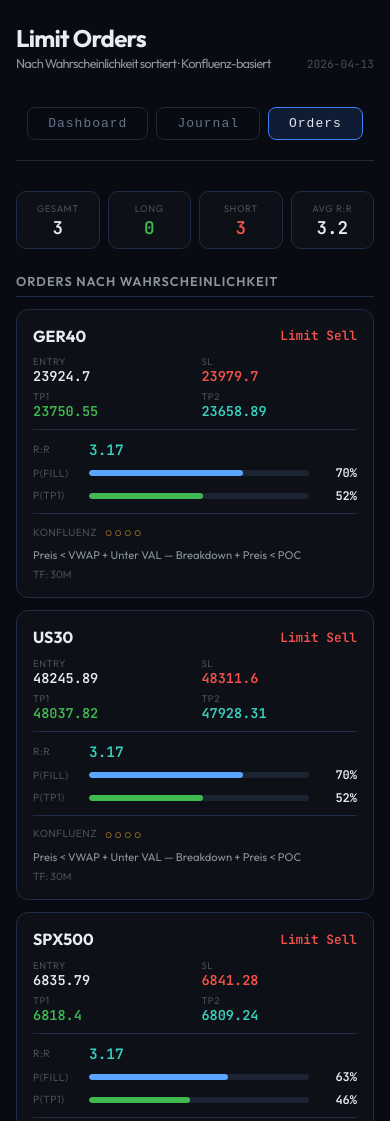
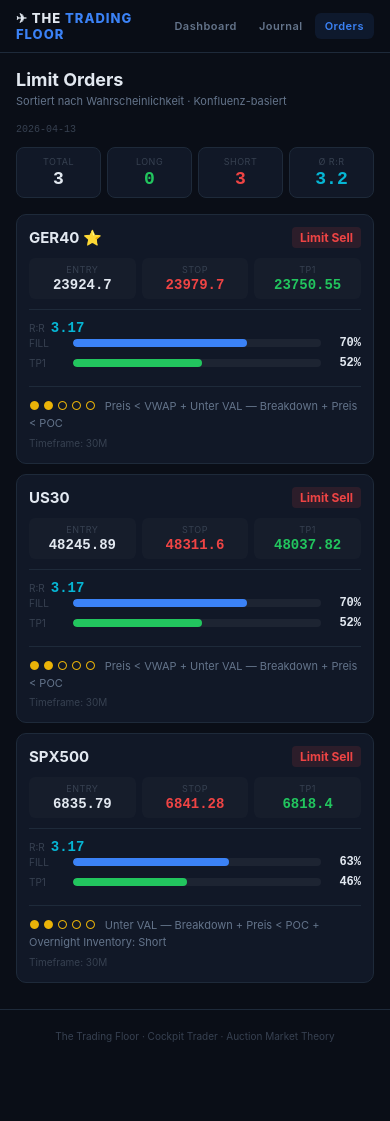
Before and after one commit to chrisaibizz/cockpit-trader, a plain HTML site: page orders.html in a window 390 px wide. Shown: the top 1121 px of the page. After the commit the page ends 1062 px from the top, so only its background shows below. Drawn offline with Linux system fonts and the light colour scheme.

Commit message:
Journal + Orders Redesign - mobile-first clean

```diff
--- a/orders.html
+++ b/orders.html
@@ -3,151 +3,166 @@
 <head>
 <meta charset="UTF-8">
 <meta name="viewport" content="width=device-width, initial-scale=1.0, maximum-scale=1.0, user-scalable=no">
-<title>The Trading Floor — Orders</title>
-<link href="https://fonts.googleapis.com/css2?family=Outfit:wght@300;400;500;600;700;800&family=JetBrains+Mono:wght@400;500;600&display=swap" rel="stylesheet">
-<link rel="stylesheet" href="styles.css">
+<title>Trading Floor — Orders</title>
+<style>
+:root{--bg:#0a0e17;--card:#111827;--border:#1e2a3a;--text:#e2e8f0;--muted:#64748b;--dim:#374151;--green:#22c55e;--red:#ef4444;--yellow:#eab308;--blue:#3b82f6;--cyan:#06b6d4}
+*{margin:0;padding:0;box-sizing:border-box}
+body{background:var(--bg);color:var(--text);font-family:-apple-system,BlinkMacSystemFont,'Segoe UI',sans-serif;padding:0;min-height:100vh;font-size:14px}
+nav{position:sticky;top:0;z-index:100;background:rgba(10,14,23,0.95);backdrop-filter:blur(12px);border-bottom:1px solid var(--border);padding:10px 16px;display:flex;align-items:center;justify-content:space-between}
+.nav-brand{font-weight:800;font-size:13px;letter-spacing:1px;color:var(--text)}
+.nav-brand span{color:var(--blue)}
+.nav-links{display:flex;gap:2px}
+.nav-links a{color:var(--muted);text-decoration:none;padding:6px 10px;font-size:11px;font-weight:600;border-radius:6px;letter-spacing:0.5px}
+.nav-links a.active{color:var(--blue);background:rgba(59,130,246,0.1)}
+main{padding:16px;max-width:600px;margin:0 auto}
+.page-title{font-size:18px;font-weight:700;margin-bottom:4px}
+.page-sub{font-size:11px;color:var(--muted);margin-bottom:16px}
+.ts{font-size:10px;color:var(--dim);margin-bottom:12px;font-family:monospace}
+
+/* Stats bar */
+.stats-bar{display:grid;grid-template-columns:repeat(4,1fr);gap:6px;margin-bottom:16px}
+.stat{text-align:center;background:var(--card);border:1px solid var(--border);border-radius:8px;padding:8px 4px}
+.stat-label{font-size:9px;color:var(--dim);text-transform:uppercase;letter-spacing:0.5px}
+.stat-value{font-size:18px;font-weight:800;font-family:monospace;margin-top:2px}
+
+/* Order card */
+.order{background:var(--card);border:1px solid var(--border);border-radius:10px;padding:12px;margin-bottom:10px;transition:border-color 0.2s}
+.order:first-of-type{border-color:var(--cyan)}
+.order-top{display:flex;justify-content:space-between;align-items:center;margin-bottom:10px}
+.order-inst{font-size:15px;font-weight:700}
+.order-type{font-size:12px;font-weight:700;padding:3px 8px;border-radius:4px}
+.type-buy{background:rgba(34,197,94,0.12);color:var(--green)}
+.type-sell{background:rgba(239,68,68,0.12);color:var(--red)}
+
+/* Price grid */
+.price-grid{display:grid;grid-template-columns:repeat(3,1fr);gap:6px;margin-bottom:10px;padding-bottom:10px;border-bottom:1px solid var(--border)}
+.pg{text-align:center;background:rgba(255,255,255,0.02);border-radius:6px;padding:6px}
+.pg-label{font-size:9px;color:var(--dim);text-transform:uppercase;letter-spacing:0.5px}
+.pg-value{font-size:14px;font-weight:700;font-family:monospace;margin-top:2px}
+
+/* Probability */
+.prob-section{margin-bottom:10px;padding-bottom:10px;border-bottom:1px solid var(--border)}
+.prob-row{display:flex;align-items:center;gap:8px;margin-bottom:6px}
+.prob-label{font-size:10px;color:var(--dim);min-width:36px;text-transform:uppercase}
+.prob-bar{flex:1;height:8px;background:rgba(255,255,255,0.05);border-radius:4px;overflow:hidden}
+.prob-fill{height:100%;border-radius:4px;transition:width 0.6s ease}
+.prob-pct{font-size:12px;font-weight:700;font-family:monospace;min-width:32px;text-align:right}
+.rr-badge{display:flex;align-items:center;gap:6px}
+.rr-label{font-size:10px;color:var(--dim)}
+.rr-value{font-size:14px;font-weight:800;color:var(--cyan);font-family:monospace}
+
+/* Confluence */
+.conf{font-size:11px;color:var(--muted);line-height:1.5}
+.conf-dots{color:var(--yellow);letter-spacing:3px;font-size:12px;margin-right:6px}
+.conf-tf{font-size:10px;color:var(--dim);margin-top:4px}
+
+/* Empty */
+.empty{text-align:center;padding:60px 20px;color:var(--dim)}
+.empty h3{color:var(--muted);font-size:14px;margin-bottom:8px}
+.empty p{font-size:12px;line-height:1.6}
+footer{text-align:center;padding:20px;font-size:10px;color:var(--dim);border-top:1px solid var(--border)}
+</style>
 </head>
 <body>
-
+<nav>
+  <div class="nav-brand">✈ THE <span>TRADING FLOOR</span></div>
+  <div class="nav-links">
+    <a href="index.html">Dashboard</a>
+    <a href="journal.html">Journal</a>
+    <a href="orders.html" class="active">Orders</a>
+  </div>
+</nav>
 <main>
-  <div class="header">
-    <h1>Limit Orders<small>Nach Wahrscheinlichkeit sortiert &middot; Konfluenz-basiert</small></h1>
-    <div class="timestamp" id="ordersDate"></div>
-  </div>
-  <div style="display:flex;justify-content:center;gap:8px;padding:12px 0 20px;border-bottom:1px solid #1e2a3a;margin-bottom:30px;">
-    <a href="index.html" style="color:#64748b;text-decoration:none;padding:8px 20px;font-size:13px;font-family:'SF Mono','Fira Code',monospace;border-radius:8px;border:1px solid #1e2a3a;letter-spacing:1px;">Dashboard</a>
-    <a href="journal.html" style="color:#64748b;text-decoration:none;padding:8px 20px;font-size:13px;font-family:'SF Mono','Fira Code',monospace;border-radius:8px;border:1px solid #1e2a3a;letter-spacing:1px;">Journal</a>
-    <a href="orders.html" style="color:#e2e8f0;text-decoration:none;padding:8px 20px;font-size:13px;font-family:'SF Mono','Fira Code',monospace;border-radius:8px;background:rgba(59,130,246,0.15);border:1px solid #3b82f6;letter-spacing:1px;">Orders</a>
-  </div>
-
+  <div class="page-title">Limit Orders</div>
+  <div class="page-sub">Sortiert nach Wahrscheinlichkeit · Konfluenz-basiert</div>
   <div id="content">
-    <div class="loading">
-      <div class="spinner"></div>
-      <p>Lade Orders...</p>
-    </div>
+    <div class="empty"><h3>Lade Orders...</h3></div>
   </div>
 </main>
-
-<footer>
-  The Trading Floor v1.0 &middot; Cockpit Trader &middot; CFD Trading via Vantage
-</footer>
-
+<footer>The Trading Floor · Cockpit Trader · Auction Market Theory</footer>
 <script>
-function updateClock(){
-  const now=new Date();
-  const el=document.getElementById('navTime');
-  if(el) el.textContent=now.toLocaleString('de-DE',{weekday:'short',day:'2-digit',month:'2-digit',hour:'2-digit',minute:'2-digit'});
-}
-updateClock();setInterval(updateClock,30000);
-
-async function loadOrders(){
+async function load(){
   try{
-    const res=await fetch('journal-data.json?t='+Date.now());
-    if(!res.ok) throw new Error('Noch keine Orders vorhanden');
-    return await res.json();
+    const r=await fetch('journal-data.json?t='+Date.now());
+    if(!r.ok) throw new Error();
+    return await r.json();
   }catch(e){
-    document.getElementById('content').innerHTML=`
-      <div class="placeholder">
-        <h3>Orders werden nach der naechsten Morning-Analyse verfuegbar</h3>
-        <p>Claude Code berechnet Limit Orders basierend auf Konfluenz-Analyse.<br>
-        Sortiert nach Wahrscheinlichkeit (P(TP1)), mit R:R und Konfluenz-Score.</p>
-      </div>`;
+    document.getElementById('content').innerHTML='<div class="empty"><h3>Keine Orders vorhanden</h3><p>Werden nach der Morning-Analyse erstellt.</p></div>';
     return null;
   }
 }
+function render(d){
+  if(!d)return;
 
-function render(d){
-  if(!d) return;
-  const el=document.getElementById('ordersDate');
-  if(el) el.textContent=d.date||'';
-
-  // Collect all orders from all instruments
-  let allOrders=[];
-  if(d.instruments){
-    for(const inst of d.instruments){
-      if(inst.orders){
-        for(const o of inst.orders){
-          allOrders.push({...o, instrument:inst.name});
-        }
-      }
-    }
-  }
+  // Collect orders from all instruments
+  let all=[];
+  (d.instruments||[]).forEach(inst=>{
+    (inst.orders||[]).forEach(o=>{
+      all.push({...o,instrument:inst.name,bias:inst.bias,bias_score:inst.bias_score});
+    });
+  });
 
   // Sort by P(TP1) descending
-  allOrders.sort((a,b)=>(parseFloat(b.p_tp1)||0)-(parseFloat(a.p_tp1)||0));
+  all.sort((a,b)=>(parseFloat(b.p_tp1)||0)-(parseFloat(a.p_tp1)||0));
 
-  if(!allOrders.length){
-    document.getElementById('content').innerHTML=`
-      <div class="placeholder">
-        <h3>Keine Limit Orders fuer heute</h3>
-        <p>Die Morning-Analyse hat keine Orders mit ausreichender Konfluenz gefunden,<br>
-        oder die Analyse wurde noch nicht durchgefuehrt.</p>
-      </div>`;
+  if(!all.length){
+    document.getElementById('content').innerHTML='<div class="empty"><h3>Keine Orders für heute</h3><p>Kein Setup mit ausreichender Konfluenz gefunden.</p></div>';
     return;
   }
 
-  let html=`<div class="orders-summary">
-    <div class="os-item"><div class="os-label">Gesamt</div><div class="os-value">${allOrders.length}</div></div>
-    <div class="os-item"><div class="os-label">Long</div><div class="os-value" style="color:var(--green)">${allOrders.filter(o=>(o.type||'').includes('Buy')).length}</div></div>
-    <div class="os-item"><div class="os-label">Short</div><div class="os-value" style="color:var(--red)">${allOrders.filter(o=>(o.type||'').includes('Sell')).length}</div></div>
-    <div class="os-item"><div class="os-label">Avg R:R</div><div class="os-value">${(allOrders.reduce((s,o)=>s+(parseFloat(o.rr)||0),0)/allOrders.length).toFixed(1)}</div></div>
-  </div>`;
+  const longs=all.filter(o=>(o.type||'').toLowerCase().includes('buy')).length;
+  const shorts=all.length-longs;
+  const avgRR=(all.reduce((s,o)=>s+(parseFloat(o.rr)||0),0)/all.length).toFixed(1);
 
-  // Order cards (mobile friendly, no table)
-  html+=`<div class="section-title">Orders nach Wahrscheinlichkeit</div>`;
-  html+=`<div class="order-list">`;
+  let h='<div class="ts">'+d.date+'</div>';
+  h+='<div class="stats-bar">';
+  h+='<div class="stat"><div class="stat-label">Total</div><div class="stat-value">'+all.length+'</div></div>';
+  h+='<div class="stat"><div class="stat-label">Long</div><div class="stat-value" style="color:var(--green)">'+longs+'</div></div>';
+  h+='<div class="stat"><div class="stat-label">Short</div><div class="stat-value" style="color:var(--red)">'+shorts+'</div></div>';
+  h+='<div class="stat"><div class="stat-label">Ø R:R</div><div class="stat-value" style="color:var(--cyan)">'+avgRR+'</div></div>';
+  h+='</div>';
 
-  for(const o of allOrders){
-    const isLong=(o.type||'').includes('Buy');
-    const typeColor=isLong?'var(--green)':'var(--red)';
+  all.forEach((o,i)=>{
+    const isBuy=(o.type||'').toLowerCase().includes('buy');
+    const typeCls=isBuy?'type-buy':'type-sell';
+    const pFill=parseFloat(o.p_fill)||0;
     const pTp1=parseFloat(o.p_tp1)||0;
-    const pFill=parseFloat(o.p_fill)||0;
-    const confScore=(o.confluence||'').split('✓').length-1;
+    const conf=(o.confluence||'');
+    const dots=conf.split(/[✓+,]/).length-1;
 
-    html+=`
-    <div class="order-card">
-      <div class="order-top">
-        <div class="order-instrument">${o.instrument||'—'}</div>
-        <div class="order-type" style="color:${typeColor}">${o.type||'—'}</div>
-      </div>
-      <div class="order-prices">
-        <div class="op"><div class="op-label">Entry</div><div class="op-value">${o.entry||'—'}</div></div>
-        <div class="op"><div class="op-label">SL</div><div class="op-value" style="color:var(--red)">${o.sl||'—'}</div></div>
-        <div class="op"><div class="op-label">TP1</div><div class="op-value" style="color:var(--green)">${o.tp1||'—'}</div></div>
-        ${o.tp2?`<div class="op"><div class="op-label">TP2</div><div class="op-value" style="color:var(--cyan)">${o.tp2}</div></div>`:''}
-      </div>
-      <div class="order-metrics">
-        <div class="om">
-          <div class="om-label">R:R</div>
-          <div class="om-value">${o.rr||'—'}</div>
-        </div>
-        <div class="om">
-          <div class="om-label">P(Fill)</div>
-          <div class="om-bar"><div class="om-fill" style="width:${pFill}%;background:var(--blue)"></div></div>
-          <div class="om-pct">${o.p_fill||'—'}%</div>
-        </div>
-        <div class="om">
-          <div class="om-label">P(TP1)</div>
-          <div class="om-bar"><div class="om-fill" style="width:${pTp1}%;background:var(--green)"></div></div>
-          <div class="om-pct">${o.p_tp1||'—'}%</div>
-        </div>
-      </div>
-      <div class="order-confluence">
-        <div class="oc-label">Konfluenz</div>
-        <div class="oc-dots">${'●'.repeat(confScore)}${'○'.repeat(4-confScore)}</div>
-        <div class="oc-text">${o.confluence||'—'}</div>
-      </div>
-      <div class="order-meta">
-        <span>TF: ${o.tf||'—'}</span>
-      </div>
-    </div>`;
-  }
-  html+=`</div>`;
+    h+='<div class="order">';
 
-  document.getElementById('content').innerHTML=html;
+    // Header
+    h+='<div class="order-top"><div class="order-inst">'+(o.instrument||'—')+(i===0?' ⭐':'')+'</div>';
+    h+='<div class="order-type '+typeCls+'">'+(o.type||'—')+'</div></div>';
+
+    // Prices
+    h+='<div class="price-grid">';
+    h+='<div class="pg"><div class="pg-label">Entry</div><div class="pg-value">'+(o.entry||'—')+'</div></div>';
+    h+='<div class="pg"><div class="pg-label">Stop</div><div class="pg-value" style="color:var(--red)">'+(o.sl||'—')+'</div></div>';
+    h+='<div class="pg"><div class="pg-label">TP1</div><div class="pg-value" style="color:var(--green)">'+(o.tp1||'—')+'</div></div>';
+    h+='</div>';
+
+    // Probabilities + R:R
+    h+='<div class="prob-section">';
+    h+='<div class="rr-badge"><span class="rr-label">R:R</span><span class="rr-value">'+(o.rr||'—')+'</span></div>';
+    h+='<div class="prob-row"><span class="prob-label">Fill</span><div class="prob-bar"><div class="prob-fill" style="width:'+pFill+'%;background:var(--blue)"></div></div><span class="prob-pct">'+pFill+'%</span></div>';
+    h+='<div class="prob-row"><span class="prob-label">TP1</span><div class="prob-bar"><div class="prob-fill" style="width:'+pTp1+'%;background:var(--green)"></div></div><span class="prob-pct">'+pTp1+'%</span></div>';
+    h+='</div>';
+
+    // Confluence
+    h+='<div class="conf">';
+    h+='<span class="conf-dots">'+'●'.repeat(Math.min(dots,5))+'○'.repeat(Math.max(5-dots,0))+'</span>';
+    h+=conf;
+    if(o.tf) h+='<div class="conf-tf">Timeframe: '+o.tf+'</div>';
+    h+='</div>';
+
+    h+='</div>';
+  });
+
+  document.getElementById('content').innerHTML=h;
 }
-
-loadOrders().then(render);
+load().then(render);
 </script>
 </body>
 </html>
```
Also changed, not shown: journal.html (+157 -96 lines).
